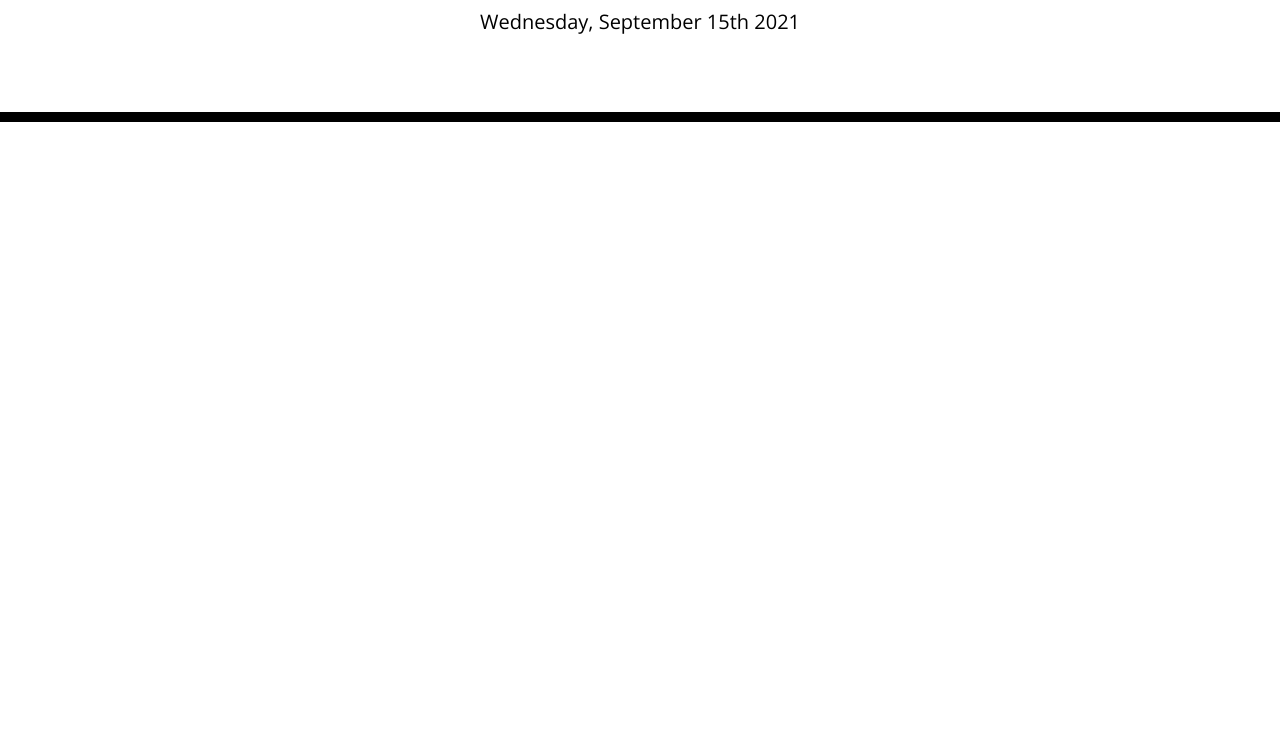
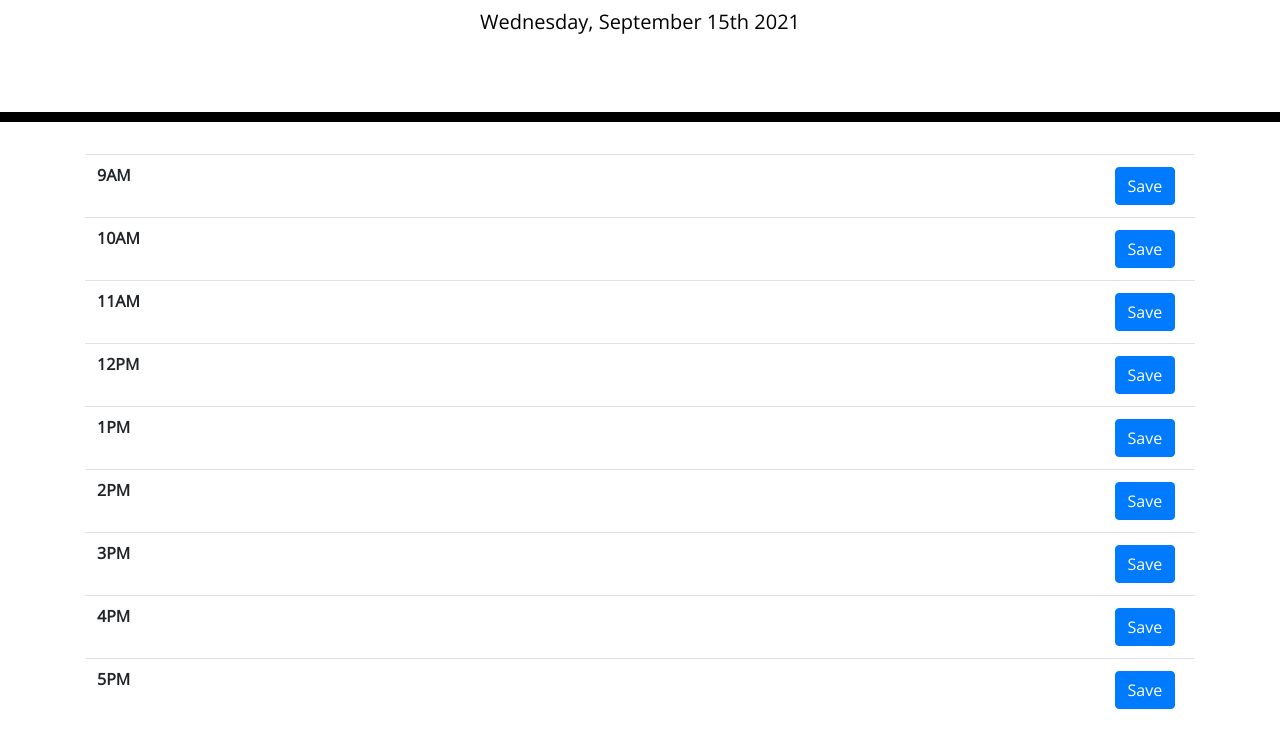
Before and after one commit to lrivales/work-day-scheduler, a plain HTML site: page index.html in a window 1280 px wide. Shown: the part 182-919 px from the top of the page. Before the commit the page ends 800 px from the top, so only its background shows below. Drawn offline with nearby package versions, Linux system fonts and the light colour scheme.

Commit message:
added table for timeblocks

```diff
--- a/index.html
+++ b/index.html
@@ -30,6 +30,55 @@
     </header>
     <div class="container">
       <!-- Timeblocks go here -->
+      <table class="table">
+        <tbody>
+          <tr>
+            <th scope="row" class="col-1">9AM</th>
+            <td></td>
+            <td class="col-1"><button type="button" class="btn btn-primary">Save</button></td>
+          </tr>
+          <tr>
+            <th scope="row" class="col-1">10AM</th>
+            <td></td>
+            <td class="col-1"><button type="button" class="btn btn-primary">Save</button></td>
+          </tr>
+          <tr>
+            <th scope="row" class="col-1">11AM</th>
+            <td></td>
+            <td class="col-1"><button type="button" class="btn btn-primary">Save</button></td>
+          </tr>
+          <tr>
+            <th scope="row" class="col-1">12PM</th>
+            <td></td>
+            <td class="col-1"><button type="button" class="btn btn-primary">Save</button></td>
+          </tr>
+          <tr>
+            <th scope="row" class="col-1">1PM</th>
+            <td></td>
+            <td class="col-1"><button type="button" class="btn btn-primary">Save</button></td>
+          </tr>
+          <tr>
+            <th scope="row" class="col-1">2PM</th>
+            <td></td>
+            <td class="col-1"><button type="button" class="btn btn-primary">Save</button></td>
+          </tr>
+          <tr>
+            <th scope="row" class="col-1">3PM</th>
+            <td></td>
+            <td class="col-1"><button type="button" class="btn btn-primary">Save</button></td>
+          </tr>
+          <tr>
+            <th scope="row" class="col-1">4PM</th>
+            <td></td>
+            <td class="col-1"><button type="button" class="btn btn-primary">Save</button></td>
+          </tr>
+          <tr>
+            <th scope="row" class="col-1">5PM</th>
+            <td></td>
+            <td class="col-1"><button type="button" class="btn btn-primary">Save</button></td>
+          </tr>
+        </tbody>
+      </table>
     </div>
 
     <script src="https://code.jquery.com/jquery-3.4.1.min.js"></script>
```
